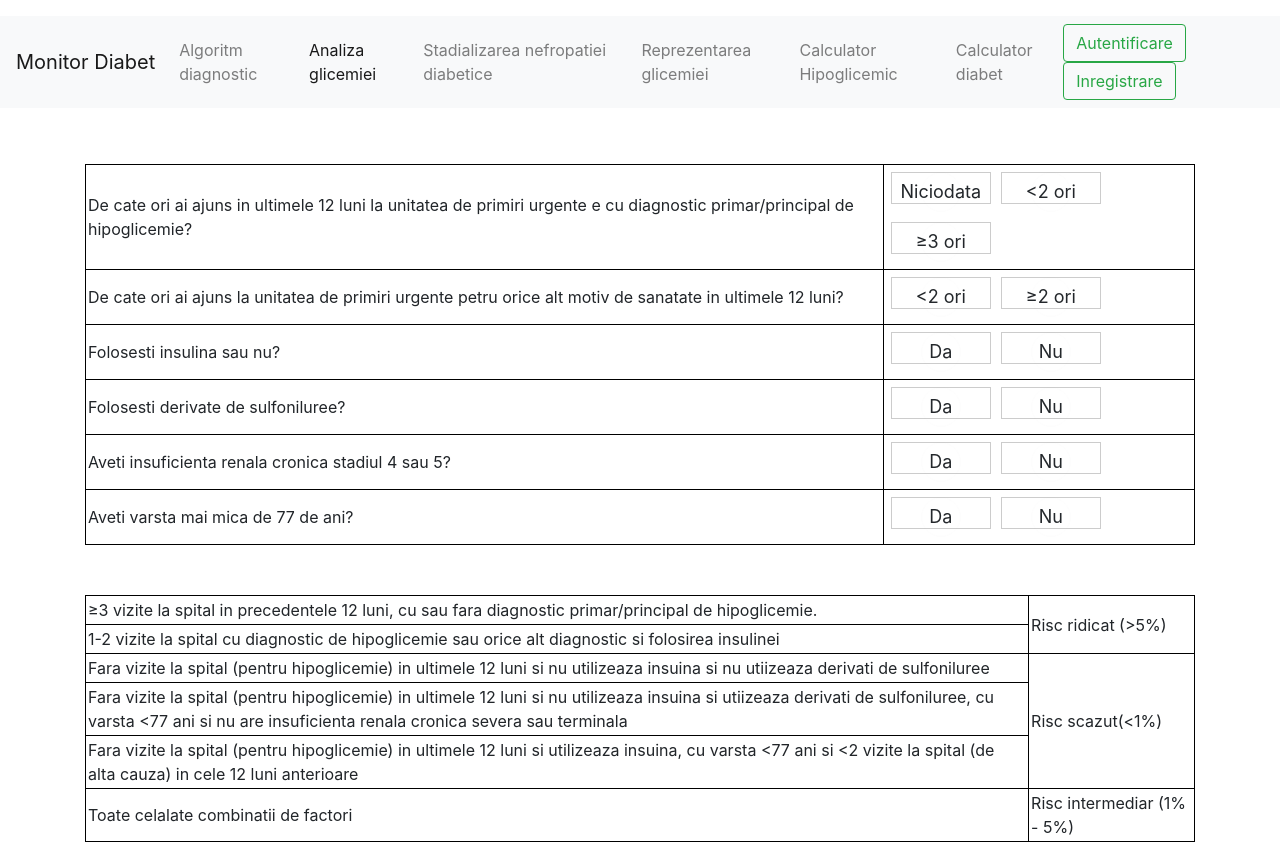
After one commit to tkulcsar97/monitor_diabet, a Django app: page /calculator_hipoglicemic.htm in a window 1280 px wide. The commit adds this page. Run offline with Django 3.2, Linux system fonts and the light colour scheme; some libraries are stand-ins or nearby versions.

Commit message:
adaugarea calculatorului hipoglicemic si cal. de diabet

```diff
--- a/mysite/static/js/script_analiza_glicemiei.js
+++ b/mysite/static/js/script_analiza_glicemiei.js
@@ -13,8 +13,14 @@ var rezultateAnaliza=new Array(cols);
 for(var i=0;i<cols;i++)
 rezultateAnaliza[i]=new Array(nrRezultate);
 
+function setColour(name,colour)
+{
+	var element = document.getElementById(name).style.backgroundColor=colour;
+}
+
 function resetColours()
 {
+// MAKE A FUNTION TO COLOUR CELLS ---- setColour
 document.getElementById("ValNormMedie1").style.backgroundColor = "white";
 document.getElementById("ValNormMedie2").style.backgroundColor = "white";
 
--- /dev/null
+++ b/mysite/static/js/script_calculator_hipoglicemic.js
@@ -0,0 +1,32 @@
+function isSelected(name)
+{
+	var element = document.getElementById(name);
+	if(element.checked) return true;
+	else return false;
+}
+
+function setColour2(name1,name2,colour)
+{
+	var element1 = document.getElementById(name1).style.backgroundColor=colour;
+	var element2 = document.getElementById(name2).style.backgroundColor=colour;
+}
+
+function resetResults()
+{
+	setColour2("risc-ridicat","risc-ridicat-1","white");
+	setColour2("risc-ridicat-2","risc-ridicat-2","white");
+	setColour2("risc-scazut","risc-scazut-1","white");
+	setColour2("risc-scazut-2","risc-scazut-3","white");
+	setColour2("risc-interm-1","risc-interm","white");
+}
+
+function Output()
+{
+	resetResults();
+	if(isSelected("C1_3plus")) setColour2("risc-ridicat-1","risc-ridicat","red");
+	else if(isSelected("C1_sub2") && isSelected("C3_insulina_da")) setColour2("risc-ridicat-2","risc-ridicat","red");
+	else if(isSelected("C1_niciodata") && isSelected("C3_insulina_nu") && isSelected("C4_sulfoniluree_nu")) setColour2("risc-scazut-1","risc-scazut","green");
+	else if(isSelected("C1_niciodata") && isSelected("C3_insulina_nu") && isSelected("C5_insuficienta_renala_nu") && isSelected("C6_varsta_sub_77_da")) setColour2("risc-scazut-2","risc-scazut","green");
+	else if(isSelected("C1_niciodata") && isSelected("C3_insulina_da") && isSelected("C3_insulina_da") && isSelected("C2_sub2") && isSelected("C6_varsta_sub_77_da")) setColour2("risc-scazut-3","risc-scazut","green");
+	else setColour2("risc-interm-1","risc-interm","yellow");
+}
--- a/mysite/static/js/script_stadializarea_nefropatiei.js
+++ b/mysite/static/js/script_stadializarea_nefropatiei.js
@@ -85,10 +85,10 @@ function Calculeaza()
           {
             switch(culori[i])
             {
-              case green : mesaj[i]="Risc scăzut de ND";break;
+              case green  : mesaj[i]="Risc scăzut de ND";break;
               case yellow : mesaj[i]="Risc moderat de ND";break;
               case orange : mesaj[i]="Risc crescut de ND";break;
-              case red : mesaj[i]="Risc foarte crescut de ND";break;
+              case red    : mesaj[i]="Risc foarte crescut de ND";break;
             }
             culori[i]=culori[i].split("stroke-width:1; fill-opacity: 0.6;")+"stroke-width:3;";
     		    succes=true;
--- /dev/null
+++ b/mysite/templates/calculator_hipoglicemic.htm
@@ -0,0 +1,280 @@
+<!doctype html>
+{% load static %}
+<html lang="en">
+  <head>
+    <script type="text/javascript" src="{% static 'js/render(A).js' %}"></script>
+    <script type="text/javascript" src="{% static 'js/jquery-3.3.1.js' %}"></script>
+    <script type="text/javascript" src="{% static 'js/server_requests(A).js' %}"></script>
+
+
+	 <!-- Required meta tags -->
+    <meta charset="utf-8">
+    <meta name="viewport" content="width=device-width, initial-scale=1, shrink-to-fit=no">
+
+    <!-- Bootstrap CSS -->
+    <link rel="stylesheet" href="https://maxcdn.bootstrapcdn.com/bootstrap/4.0.0/css/bootstrap.min.css" integrity="sha384-Gn5384xqQ1aoWXA+058RXPxPg6fy4IWvTNh0E263XmFcJlSAwiGgFAW/dAiS6JXm" crossorigin="anonymous">
+    <title></title>
+
+	<style>
+		table, th, td {
+			border: 1px solid black;
+			padding: 2px;
+			background-color: white;
+		}
+
+		#results {
+			margin-top: 50px;
+
+		}
+		#inputs ul{
+			list-style-type:none;
+			margin:0;
+			padding:0;
+		}
+
+		#inputs li {
+			float:left;
+			margin:5px;
+			width:100px;
+			height:40px;
+			position:relative;
+		}
+
+		#inputs label, #inputs input {
+			display:block;
+			position:absolute;
+			top:0;
+			left:0;
+			right:0;
+			bottom:0;
+		}
+
+		#inputs input[type="radio"] {
+			opacity:0.011;
+			z-index:100;
+		}
+
+		#inputs label {
+			padding:5px;
+			border:1px solid #CCC;
+			cursor:pointer;
+			z-index:90;
+			text-align: center;
+			font-size: 18px;
+		}
+
+		#inputs input[type="radio"]:checked + label {
+			background-color: red;
+			color: whitesmoke;
+		}
+
+		#inputs label:hover {
+			background-color: #ddd;
+		}
+	</style>
+</head>
+<body>
+
+<div class="p-1 mb-2 bg-white"></div>
+      <nav class="navbar navbar-expand-lg navbar-light bg-light">
+          <a class="navbar-brand" href="#">Monitor Diabet</a>
+          <button class="navbar-toggler" type="button" data-toggle="collapse" data-target="#navbarSupportedContent" aria-controls="navbarSupportedContent" aria-expanded="false" aria-label="Toggle navigation">
+            <span class="navbar-toggler-icon"></span>
+          </button>
+
+          <div class="collapse navbar-collapse" id="navbarSupportedContent">
+            <ul class="navbar-nav mr-auto">
+              <li class="nav-item">
+                <a class="nav-link" href="index.htm">Algoritm diagnostic</a>
+              </li>
+              <li class="nav-item active">
+                <a class="nav-link" href="analiza_glicemiei.htm">Analiza glicemiei</a>
+              </li>
+              <li class="nav-item">
+                <a class="nav-link" href="stadializarea_nefropatiei_diabetice.htm">Stadializarea nefropatiei diabetice</a>
+              </li>
+              <li class="nav-item">
+                <a class="nav-link" href="reprezentarea_glicemiei.htm">Reprezentarea glicemiei</a>
+              </li>
+              <li class="nav-item">
+                <a class="nav-link" href="#">Calculator Hipoglicemic <span class="sr-only">(current)</span></a>
+              </li>
+              <li class="nav-item">
+                <a class="nav-link" href="calculator_diabet.htm">Calculator diabet</a>
+              </li>
+            </ul>
+            <form class="form-inline my-2 my-lg-0">
+            {% if logged %}
+              <p class = "text-success h4 border">Bun venit, {{username}}</p>
+              &nbsp&nbsp&nbsp&nbsp
+              <button class="btn btn-outline-success my-2 my-sm-0" onclick="logout()">Delogare</button>
+            {% else %}
+              <a class="btn btn-outline-success my-2 my-sm-0 mr-3" href="autentificare.htm">Autentificare</a>
+              <a class="btn btn-outline-success my-2 my-sm-0" href="inregistrare.htm">Inregistrare</a>
+            {% endif %}
+            </form>
+          </div>
+        </nav>
+        <div class="p-1 mb-5 bg-white"></div>
+        <div class="container">
+
+			<table id="inputs" onchange="Output();">
+				<tbody>
+				<tr>
+					<td>
+						De cate ori ai ajuns in ultimele 12 luni la unitatea de primiri urgente e cu diagnostic primar/principal de
+						hipoglicemie?
+					</td>
+					<td>
+						<ul>
+							<li>
+								<!-- C1 = choice 1 -->
+								<input type="radio" id="C1_niciodata" name="diag-principal-hipoglicemie" value="niciodata">
+								<label for="C1_niciodata">Niciodata</label>
+							</li>
+							<li>
+								<input type="radio" id="C1_sub2" name="diag-principal-hipoglicemie" value="sub2">
+								<label for="C1_sub2"><2 ori</label>
+							</li>
+							<li>
+								<input type="radio" id="C1_3plus" name="diag-principal-hipoglicemie" value="3plus">
+								<label for="C1_3plus">&ge;3 ori</label>
+							</li>
+						</ul>
+					</td>
+				</tr>
+				<tr>
+					<td>
+						De cate ori ai ajuns la unitatea de primiri urgente petru orice alt motiv de sanatate in ultimele 12 luni?
+					</td>
+					<td>
+						<ul>
+							<li>
+								<input type="radio" id="C2_sub2" name="alt-motiv" value="sub2">
+								<label for="C2_sub2"><2 ori</label>
+							</li>
+							<li>
+								<input type="radio" id="C2_2plus" name="alt-motiv" value="2plus">
+								<label for="C2_2plus">&ge;2 ori</label>
+							</li>
+						</ul>
+					</td>
+				</tr>
+				<tr>
+					<td>
+						Folosesti insulina sau nu?
+					</td>
+					<td>
+						<ul>
+							<li>
+								<input type="radio" id="C3_insulina_da" name="insulina" value="da">
+								<label for="C3_insulina_da">Da</label>
+							</li>
+							<li>
+								<input type="radio" id="C3_insulina_nu" name="insulina" value="nu">
+								<label for="C3_insulina_nu">Nu</label>
+							</li>
+						</ul>
+					</td>
+				</tr>
+				<tr>
+					<td>
+						Folosesti derivate de sulfoniluree?
+					</td>
+					<td>
+						<ul>
+							<li>
+								<input type="radio" id="C4_sulfoniluree_da" name="sulfoniluree" value="da">
+								<label for="C4_sulfoniluree_da">Da</label>
+							</li>
+							<li>
+								<input type="radio" id="C4_sulfoniluree_nu" name="sulfoniluree" value="nu">
+								<label for="C4_sulfoniluree_nu">Nu</label>
+							</li>
+						</ul>
+					</td>
+				</tr>
+				<tr>
+					<td>
+						Aveti insuficienta renala cronica stadiul 4 sau 5?
+					</td>
+					<td>
+						<ul>
+							<li>
+								<input type="radio" id="C5_insuficienta_renala_da" name="insuficienta-renala" value="da">
+								<label for="C5_insuficienta_renala_da">Da</label>
+							</li>
+							<li>
+								<input type="radio" id="C5_insuficienta_renala_nu" name="insuficienta-renala" value="nu">
+								<label for="C5_insuficienta_renala_nu">Nu</label>
+							</li>
+						</ul>
+					</td>
+				</tr>
+				<tr>
+					<td>
+						Aveti varsta mai mica de 77 de ani?
+					</td>
+					<td>
+						<ul>
+							<li>
+								<input type="radio" id="C6_varsta_sub_77_da" name="varsta-sub-77" value="da">
+								<label for="C6_varsta_sub_77_da">Da</label>
+							</li>
+							<li>
+								<input type="radio" id="C6_varsta_sub_77_nu" name="varsta-sub-77" value="nu">
+								<label for="C6_varsta_sub_77_nu">Nu</label>
+							</li>
+						</ul>
+					</td>
+				</tr>
+				</tbody>
+			</table>
+
+			<table id="results">
+				<tbody>
+				<tr>
+					<td id="risc-ridicat-1">
+						&ge;3 vizite la spital in precedentele 12 luni, cu sau fara diagnostic primar/principal de hipoglicemie.
+					</td>
+					<td rowspan="2" id="risc-ridicat">
+						Risc ridicat (>5%)
+					</td>
+				</tr>
+				<tr>
+					<td id="risc-ridicat-2">
+						1-2 vizite la spital cu diagnostic de hipoglicemie sau orice alt diagnostic si folosirea insulinei
+					</td>
+				</tr>
+				<tr>
+					<td id="risc-scazut-1">
+						Fara vizite la spital (pentru hipoglicemie) in ultimele 12 luni si nu utilizeaza insuina si nu utiizeaza derivati de sulfoniluree
+					</td>
+					<td rowspan="3" id="risc-scazut">
+						Risc scazut(<1%)
+					</td>
+				</tr>
+				<tr>
+					<td id="risc-scazut-2">
+						Fara vizite la spital (pentru hipoglicemie) in ultimele 12 luni si nu utilizeaza insuina si utiizeaza derivati de sulfoniluree, cu varsta <77 ani si nu are insuficienta renala cronica severa sau terminala
+					</td>
+				</tr>
+				<tr>
+					<td id="risc-scazut-3">
+						Fara vizite la spital (pentru hipoglicemie) in ultimele 12 luni si utilizeaza insuina, cu varsta <77 ani si <2 vizite la spital (de alta cauza) in cele 12 luni anterioare
+					</td>
+				</tr>
+				<tr>
+					<td id="risc-interm-1">
+						Toate celalate combinatii de factori
+					</td>
+					<td id="risc-interm">
+						Risc intermediar (1% - 5%)
+					</td>
+				</tr>
+				</tbody>
+			</table>
+		</div>
+</body>
+<script type="text/javascript" src="{% static 'js/script_calculator_hipoglicemic.js' %}"></script>
+</html>
--- a/mysite/templates/inregistrare.htm
+++ b/mysite/templates/inregistrare.htm
@@ -35,6 +35,12 @@
               </li>
               <li class="nav-item">
                 <a class="nav-link" href="reprezentarea_glicemiei.htm">Reprezentarea glicemiei</a>
+              </li>
+              <li class="nav-item">
+                <a class="nav-link" href="calculator_hipoglicemic.htm">Calculator Hipoglicemic</a>
+              </li>
+              <li class="nav-item">
+                <a class="nav-link" href="calculator_diabet.htm">Calculator diabet</a>
               </li>
             </ul>
             <form class="form-inline my-2 my-lg-0">
--- a/mysite/urls.py
+++ b/mysite/urls.py
@@ -32,6 +32,8 @@ urlpatterns = [
     path('inregistrare.htm', views.inregistrare),
     path('reprezentarea_glicemiei.htm', views.reprezentarea_glicemiei),
     path('stadializarea_nefropatiei_diabetice.htm', views.stadializarea_nefropatiei_diabetice),
+    path('calculator_hipoglicemic.htm', views.calculator_hipoglicemic),
+    path('calculator_diabet.htm', views.calculator_diabet),
     url(r'analiza_glicemiei/$', requests.analiza_glicemiei),
     url(r'login/$', requests.login),
     url(r'register/$', requests.create_account),
--- a/mysite/views.py
+++ b/mysite/views.py
@@ -20,3 +20,9 @@ def reprezentarea_glicemiei(request):
 
 def stadializarea_nefropatiei_diabetice(request):
 	return render(request, 'stadializarea_nefropatiei_diabetice.htm', {'logged': logged, 'username': username})
+
+def calculator_hipoglicemic(request):
+	return render(request, 'calculator_hipoglicemic.htm', {'logged': logged, 'username': username})
+
+def calculator_diabet(request):
+	return render(request, 'calculator_diabet.htm', {'logged': logged, 'username': username})
```
Also changed, not shown: mysite/static/js/script_calculator_diabet.js (added, +137 -0 lines), mysite/templates/analiza_glicemiei.htm (+7 -5 lines), mysite/templates/autentificare.htm (+7 -0 lines), mysite/templates/calculator_diabet.htm (added, +180 -0 lines), mysite/templates/index.htm (+7 -0 lines), mysite/templates/reprezentarea_glicemiei.htm (+7 -0 lines), mysite/templates/stadializarea_nefropatiei_diabetice.htm (+7 -0 lines).
